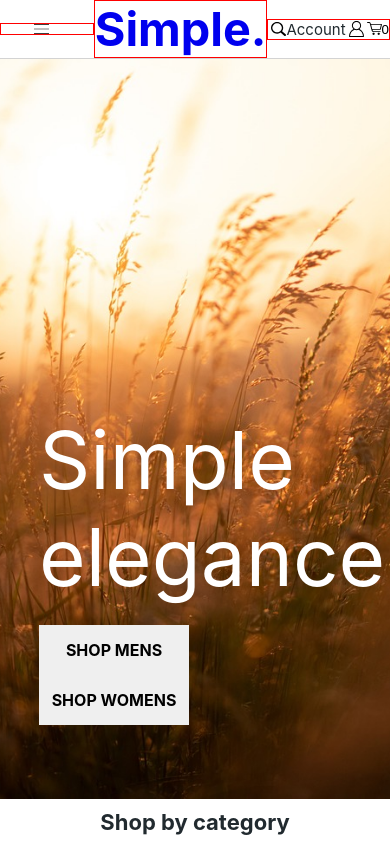
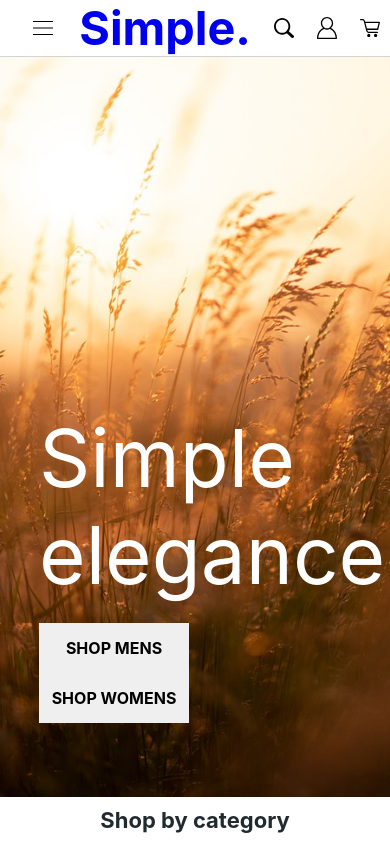
Before and after one commit to SafeCo/react-e-commerce, a React (Create React App) app: page / in a window 390 px wide. Shown: the top 844 px of the page. Built offline with nearby package versions, Linux system fonts and the light colour scheme.

Commit message:
updates to style

```diff
--- a/src/navBar/NavBar.css
+++ b/src/navBar/NavBar.css
@@ -9,6 +9,8 @@
     background-color: white;
     border-bottom: solid lightgray 1px;
     font-size: 1.5rem;
+    padding-left: 10px;
+    padding-right: 10px;
 }
 
 
@@ -20,13 +22,16 @@
 }
 
 .temp{
-    border: solid red 1px;
+    /* border: solid red 1px; */
+}
+
+.temp2{
+    /* border: solid blue 1px; */
 }
                                                             /* HAMBURGER CONTAINER */
 .nB__hB-container{
     display: flex;
     flex: 1 1 0;
-    padding-left: 30px;
 }
 
                                                             /* LOGO CONTAINER */
@@ -42,11 +47,20 @@
 }
 
                                                             /* NAV ICONS */
-.nB__icons-container{
+.nB__icons__container{
+    /* border: solid red 1px; */
     display: flex;
     flex-direction: row;
+    justify-content: center;
     flex: 1 1 0;
-    justify-content: space-around;
+}
+.nB__icons-container{
+    /* border: solid orange 1px; */
+    display: flex;
+    max-width: 250px;
+    width: 100%;
+    justify-content: space-between;
+
 }
 
 .nB__icon-container{
@@ -55,6 +69,11 @@
     justify-content: center;
     align-items: center;
     cursor: pointer;
+}
+
+.nB__icon__text{
+    text-transform: uppercase;
+    font-size: 1.2rem;
 }
 
 .nB__icon__button{
@@ -69,3 +88,36 @@
     width: 15px;
     margin-left: 3px;
 }
+.cart{
+    position: relative;
+}
+.nB__icon__count{
+    position: absolute;
+    display: flex;
+    justify-content: center;
+    align-items: center;
+    border: solid red 1px;
+    background-color: red;
+    color: white;
+    border-radius: 50%;
+    width: 10px;
+    height: 10px;
+    font-size: 1rem;
+    top: -10%;
+    right: -10%;
+}
+
+
+@media (max-width: 1000px) {
+    .nB__icons-container{
+        justify-content: flex-end;
+    }
+    .nB__icon-container{
+        margin-left: 20px;
+    }
+
+    .nB__icon{
+        width: 20px;
+    }
+
+}
--- a/src/navBar/NavBar.js
+++ b/src/navBar/NavBar.js
@@ -72,20 +72,20 @@ function NavBar() {
                     }
 
                     {/* When the icon is clicked the search bar expands from right to left and menu dissappears */}
-                    <div className=" nB__icons-container temp">
-
-                        <div className="nB__icon-container">
+                    <div className=" nB__icons__container temp">
+                        <div className="nB__icons-container">
+                            <div className="nB__icon-container temp2">
                                 <img src={searchIcon} className="nB__icon" alt="search Icon"/>
                             </div>
 
-                        <div className="nB__icon-container">
-                            <p>Account</p>
+                            <div className="nB__icon-container temp2">
+                                {matches && <p className="nB__icon__text">Account</p>}
                                 <img src={accountIcon} className="nB__icon" alt="account Icon"/>
                             </div>
 
-                        <div className="nB__icon-container">
+                            <div className="nB__icon-container temp2">
                                 <button
-                                    className="nB__icon__button"
+                                className="nB__icon__button cart"
                                 name="sideCart"
                                 onClick={(e)=>{
                                     setComponentName(e.currentTarget.name);
@@ -93,10 +93,20 @@ function NavBar() {
                                     }
                                 }
                                 >
+                                    {matches &&
+                                        <p className="nB__icon__text">Cart</p>
+                                    }
                                     <img src={cartIcon} className="nB__icon" alt="cart Icon"/>
+                                    { cartCount > 0 &&
+                                        <div className="nB__icon__count">
                                             <p>{cartCount}</p>
+                                        </div>
+                                    }
                                 </button>
                             </div>
+                        </div>
+
+
                     </div>
                 </div>
             </div>
```
Lines whose indentation alone changed are shown as unchanged.
